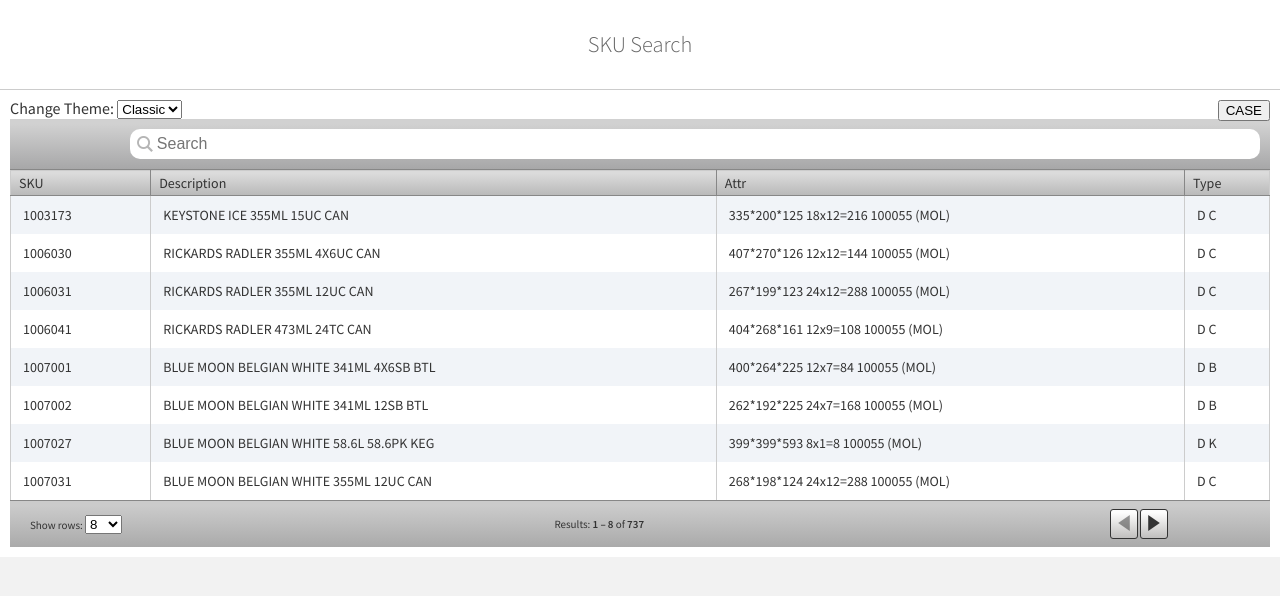
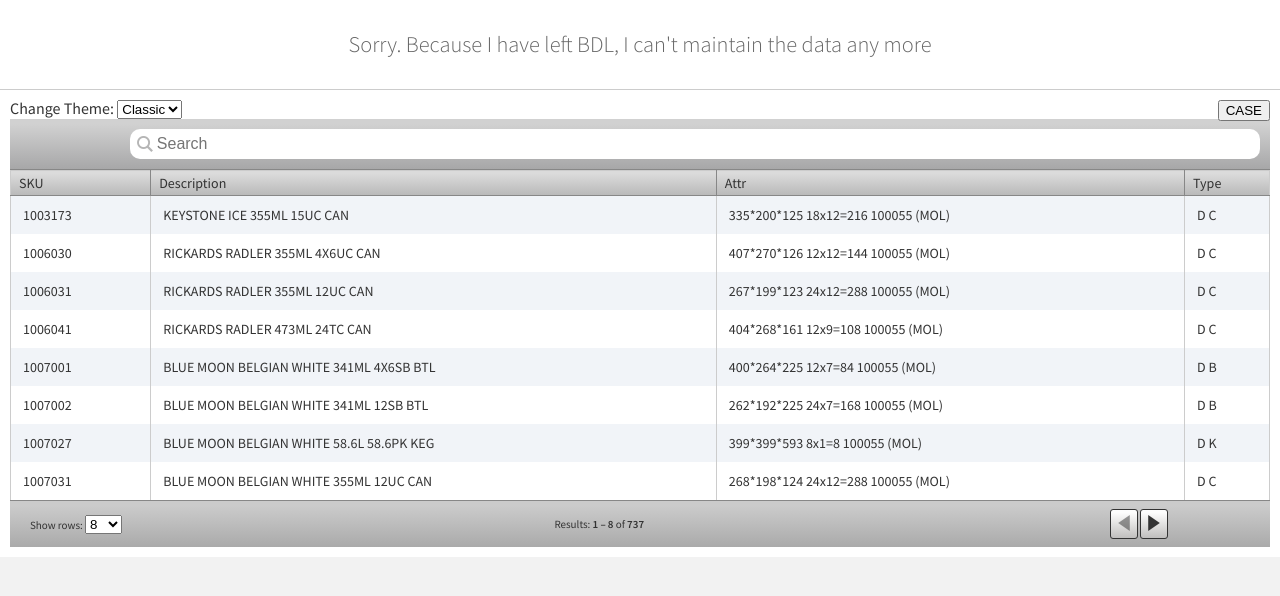
Before and after one commit to braininglean/braininglean.github.io, a plain HTML site: page index.html in a window 1280 px wide. Drawn offline with Linux system fonts and the light colour scheme.

Commit message:
Update index.html

```diff
--- a/index.html
+++ b/index.html
@@ -5,7 +5,7 @@
 <!--[if gt IE 9]><!--> <html lang="en"> <!--<![endif]-->
     <head>
         <meta charset="utf-8">
-        <title>Sorry. Because I have left BDL, I can't maintain the data any more</title>
+        <title>BSearch</title>
 
         <meta name="description" content="">
         <meta name="author" content="">
@@ -32,7 +32,7 @@
     </head>
     <body>
         <header>
-            <h2>SKU Search</h2>
+            <h2>Sorry. Because I have left BDL, I can't maintain the data any more</h2>
         </header>
         <section>
             <label>Change Theme:</label>
```
